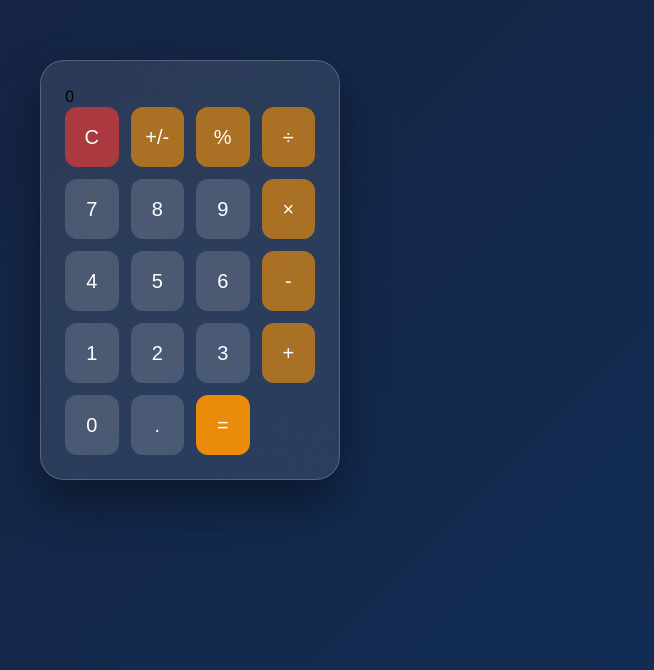
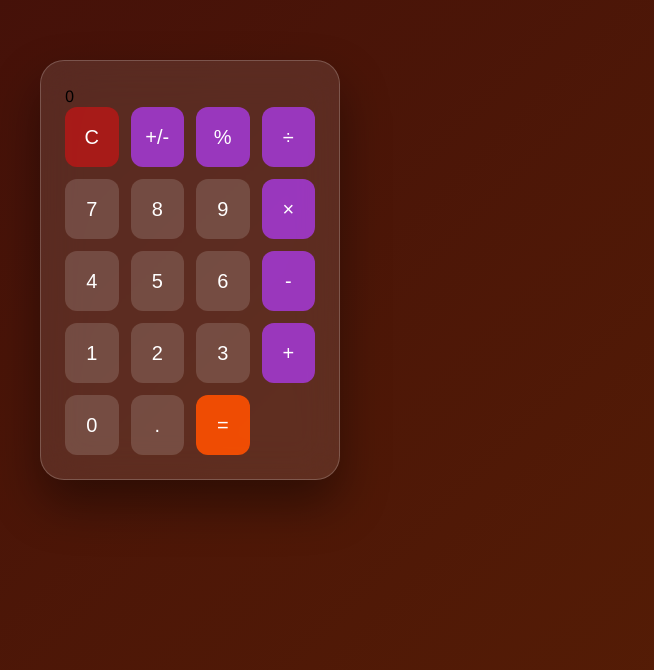
Before and after one commit to LuispeFigueroa/Lab07-Web, a React (Vite) app: page / in a window 1280 px wide. Shown: the part 130-800 px from the top of the page, without its empty margins (450-1104 px from the left). Built offline with nearby package versions, Linux system fonts and the light colour scheme.

Commit message:
ajustes finales

```diff
--- a/src/components/Button.css
+++ b/src/components/Button.css
@@ -20,13 +20,13 @@
 }
 
 .btn-operator {
-    background: rgba(255, 149, 0, 0.6);
+    background: rgba(180, 60, 255, 0.7);
 }
 
 .btn-equals {
-    background: rgba(255, 149, 0, 0.9);
+    background: rgba(255, 80, 0, 0.9);
 }
 
 .btn-clear {
-    background: rgba(255, 59, 48, 0.6);
+    background: rgba(200, 20, 20, 0.7);
 }
--- a/src/components/Calculator.tsx
+++ b/src/components/Calculator.tsx
@@ -1,71 +1,23 @@
-import { useState } from 'react'
+import { useCalculator } from '../hooks/useCalculator'
 import Display from './Display'
 import Keypad from './Keypad'
 import './Calculator.css'
 
 const Calculator = () => {
-    const [display, setDisplay] = useState('0')
-    const [operand, setOperand] = useState<number | null>(null)
-    const [operator, setOperator] = useState<string | null>(null)
-    const [waitingForNext, setWaitingForNext] = useState(false)
-
-
-    const formatResult = (n: number): string => {
-        if (n < 0) return 'ERROR'
-        if (n > 999999999) return 'ERROR'
-        const str = String(n)
-        if (str.length > 9) return str.slice(0, 9)
-        return str
-    }
-
-    const handleDigit = (digit: string) => {
-
-        if (waitingForNext) {
-            setDisplay(digit)
-            setWaitingForNext(false)
-        } else if (display === '0') {
-            setDisplay(digit)
-        } else if (display.length >= 9) {
-            return
-        }
-
-        else {
-            setDisplay(display + digit)
-        }
-    }
-
-    const handleOperator = (op: string) => {
-        setOperand(parseFloat(display))
-        setOperator(op)
-        setWaitingForNext(true)
-    }
-    const handleEquals = () => {
-        if (operand === null || operator === null) return
-
-        const current = parseFloat(display)
-        let result = 0
-
-        if (operator === '+') result = operand + current
-        if (operator === '-') result = operand - current
-        if (operator === '×') result = operand * current
-        if (operator === '÷') result = operand / current
-
-        setDisplay(formatResult(result))
-        setOperand(null)
-        setOperator(null)
-        setWaitingForNext(true)
-    }
-    const handleClear = () => {
-        setDisplay('0')
-        setOperand(null)
-        setOperator(null)
-        setWaitingForNext(false)
-    }
+    const { display, handleDigit, handleOperator, handleEquals, handleClear, handleToggleSign } = useCalculator()
 
     return (
         <div className="calculator">
             <Display value={display} />
-            <Keypad onDigit={handleDigit} onOperator={handleOperator} onEquals={handleEquals} onClear={handleClear} />        </div>
+            <Keypad
+                onDigit={handleDigit}
+                onOperator={handleOperator}
+                onEquals={handleEquals}
+                onClear={handleClear}
+                onSign={handleToggleSign}
+            />
+        </div>
     )
 }
+
 export default Calculator
--- a/src/components/Keypad.tsx
+++ b/src/components/Keypad.tsx
@@ -6,6 +6,7 @@ interface Props {
     onOperator: (op: string) => void
     onEquals: () => void
     onClear: () => void
+    onSign: () => void
 }
 
 const KEYS = [
@@ -32,10 +33,11 @@ const KEYS = [
 
 const OPERATORS = ['÷', '×', '-', '+', '%']
 
-const Keypad = ({ onDigit, onOperator, onEquals, onClear }: Props) => {
+const Keypad = ({ onDigit, onOperator, onEquals, onClear, onSign }: Props) => {
     const handle = (label: string, variant: string) => {
         if (variant === 'clear') return onClear()
         if (label === '=') return onEquals()
+        if (label === '+/-') return onSign()
         if (OPERATORS.includes(label) || label === '%') return onOperator(label)
         onDigit(label)
     }
--- /dev/null
+++ b/src/hooks/useCalculator.ts
@@ -0,0 +1,70 @@
+import { useState } from 'react'
+
+const MAX_VALUE = 999999999
+
+const formatResult = (n: number): string => {
+    if (n < 0) return 'ERROR'
+    if (n > MAX_VALUE) return 'ERROR'
+    const str = String(n)
+    if (str.length > 9) return str.slice(0, 9)
+    return str
+}
+
+export const useCalculator = () => {
+    const [display, setDisplay] = useState('0')
+    const [operand, setOperand] = useState<number | null>(null)
+    const [operator, setOperator] = useState<string | null>(null)
+    const [waitingForNext, setWaitingForNext] = useState(false)
+
+    const handleDigit = (digit: string) => {
+        if (waitingForNext) {
+            setDisplay(digit)
+            setWaitingForNext(false)
+        } else if (display === '0') {
+            setDisplay(digit)
+        } else if (display.length >= 9) {
+            return
+        } else {
+            setDisplay(display + digit)
+        }
+    }
+
+    const handleOperator = (op: string) => {
+        setOperand(parseFloat(display))
+        setOperator(op)
+        setWaitingForNext(true)
+    }
+
+    const handleEquals = () => {
+        if (operand === null || operator === null) return
+        const current = parseFloat(display)
+        let result = 0
+        if (operator === '+') result = operand + current
+        if (operator === '-') result = operand - current
+        if (operator === '×') result = operand * current
+        if (operator === '÷') result = operand / current
+        if (operator === '%') result = operand % current
+        setDisplay(formatResult(result))
+        setOperand(null)
+        setOperator(null)
+        setWaitingForNext(true)
+    }
+    const handleToggleSign = () => {
+        const val = parseFloat(display) * -1
+        if (val > 0) {
+            setDisplay(formatResult(val))
+        } else {
+            const str = String(val)
+            if (str.length <= 9) setDisplay(str)
+        }
+    }
+
+    const handleClear = () => {
+        setDisplay('0')
+        setOperand(null)
+        setOperator(null)
+        setWaitingForNext(false)
+    }
+
+    return { display, operator, handleDigit, handleOperator, handleEquals, handleClear, handleToggleSign }
+}
--- a/src/index.css
+++ b/src/index.css
@@ -9,8 +9,8 @@ body {
     display: flex;
     align-items: center;
     justify-content: center;
-    background: linear-gradient(135deg, #1a1a2e, #16213e, #0f3460, #533483);
-    background-size: 400% 400%;
+    background: linear-gradient(135deg, #1a0533, #3d0b0b, #6b2d00, #4a0a4a);
+    background-size: 600% 600%;
     animation: gradientShift 8s ease infinite;
     font-family: 'Segoe UI', sans-serif;
 }
```
